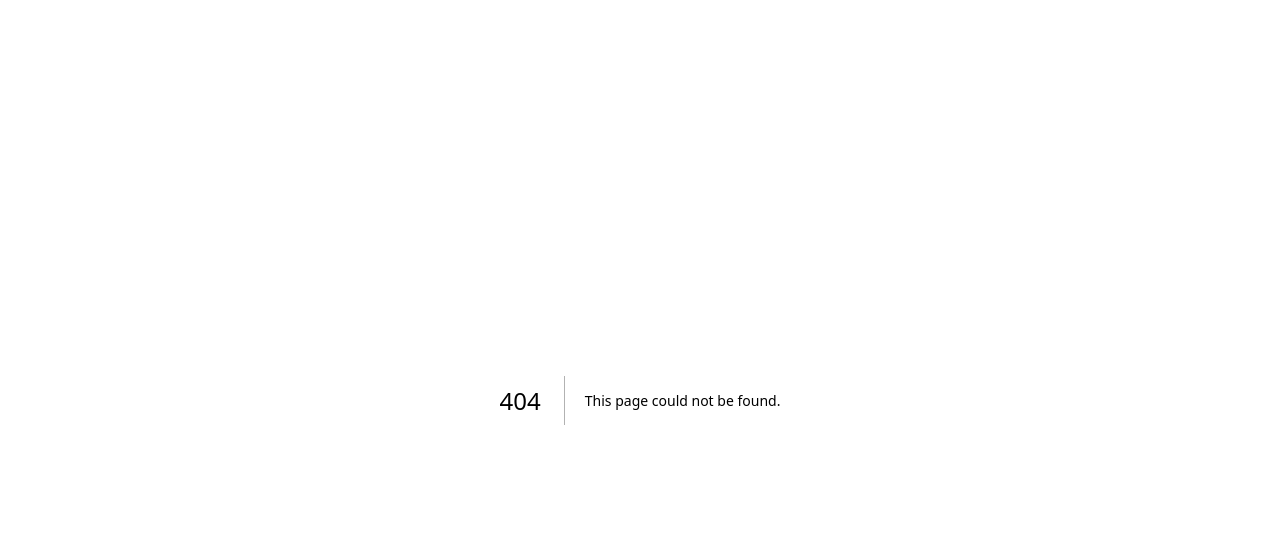
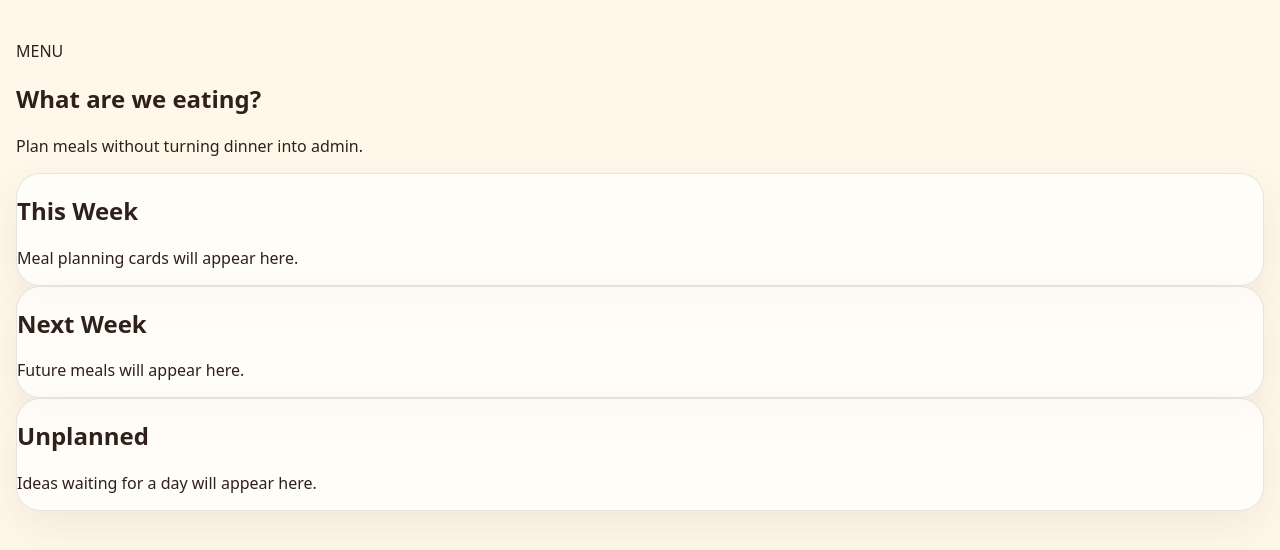
Before and after one commit to j5hhgr8g4b-create/big_al, a Next.js app: page /menu in a window 1280 px wide. Before the commit this address had no page. Shown: the top 550 px of the page. Built offline with nearby package versions, Linux system fonts and the light colour scheme.

Commit message:
feat: add Menu placeholder screen

```diff
--- /dev/null
+++ b/src/app/menu/page.tsx
@@ -0,0 +1,26 @@
+export default function MenuPage() {
+  return (
+    <section className="big-al-page space-y-6">
+      <div className="space-y-2">
+        <p className="text-sm font-semibold uppercase tracking-wide text-tomato">Menu</p>
+        <h1 className="text-4xl font-black tracking-tight text-gravy">What are we eating?</h1>
+        <p className="text-base text-gravy/75">Plan meals without turning dinner into admin.</p>
+      </div>
+
+      <div className="grid gap-4">
+        <div className="big-al-card p-5">
+          <h2 className="text-lg font-bold text-gravy">This Week</h2>
+          <p className="mt-2 text-sm text-gravy/70">Meal planning cards will appear here.</p>
+        </div>
+        <div className="big-al-card p-5">
+          <h2 className="text-lg font-bold text-gravy">Next Week</h2>
+          <p className="mt-2 text-sm text-gravy/70">Future meals will appear here.</p>
+        </div>
+        <div className="big-al-card p-5">
+          <h2 className="text-lg font-bold text-gravy">Unplanned</h2>
+          <p className="mt-2 text-sm text-gravy/70">Ideas waiting for a day will appear here.</p>
+        </div>
+      </div>
+    </section>
+  );
+}
```
